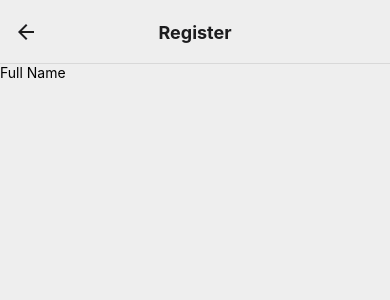
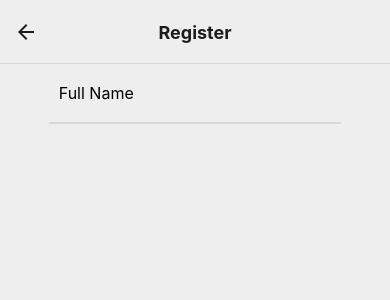
Before and after one commit to khaled-bissani/shelves-tracker, a React Native app in the folder supermarket-frontend/: screen /Register in a window 390 px wide. Shown: the top 300 px of the page. Built offline with nearby package versions, Linux system fonts and the light colour scheme.

Commit message:
Frontend <> Supermarket frontend: styling the text input component

```diff
--- a/supermarket-frontend/src/components/InputField/InputField.js
+++ b/supermarket-frontend/src/components/InputField/InputField.js
@@ -3,8 +3,8 @@ import styles from "./styles";
 
 const InputField = (props) => {
     return(
-        <View>
-            <TextInput keyboardType={props.type} placeholder={props.placeholder} value={props.value} onChangeText={props.onChange}/>
+        <View style={styles.signupContainer}>
+            <TextInput keyboardType={props.type} placeholder={props.placeholder} value={props.value} onChangeText={props.onChange} style={styles.inputContainer}/>
         </View>
     )
 }
--- a/supermarket-frontend/src/components/InputField/styles.js
+++ b/supermarket-frontend/src/components/InputField/styles.js
@@ -2,5 +2,18 @@ import { StyleSheet } from 'react-native';
 import {colors, fonts} from '../../constants/palette';
 
 export default StyleSheet.create({
-
+    signupContainer:{
+        flex:1,
+        flexDirection:'column',
+        justifyContent:'space-around',
+        alignItems:'center'
+    },
+    inputContainer: {
+        width:'75%',
+        height:60,
+        borderBottomWidth:2,
+        borderBottomColor: colors.light_gray,
+        fontSize: fonts.text,
+        paddingLeft:10,
+    }
 })
```
